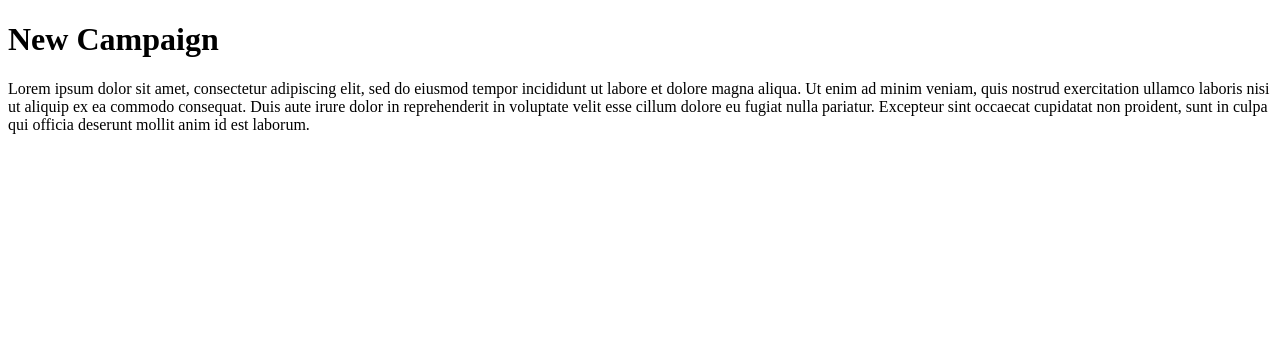
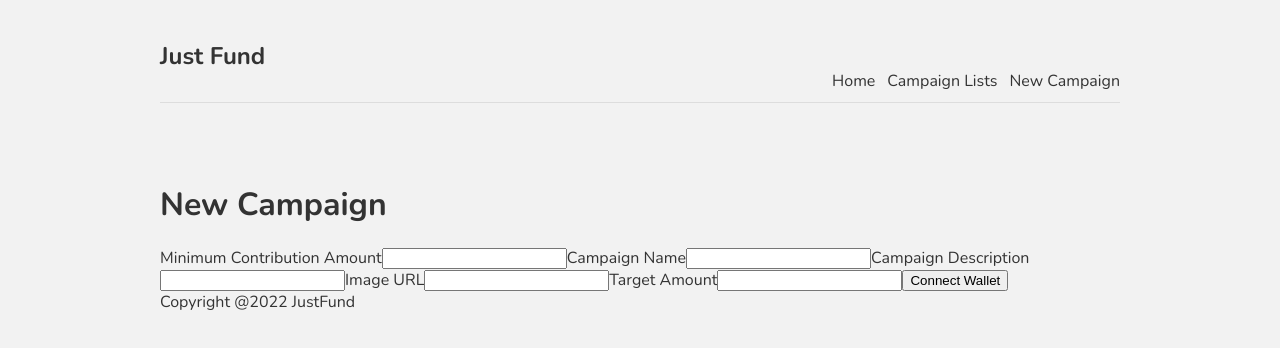
Before and after one commit to WomenWhoCode/wwblockchain_crowdfunding, a Next.js app: page /campaign/new in a window 1280 px wide. Shown: the top 348 px of the page. Built offline with nearby package versions, Linux system fonts and the light colour scheme; what @3rdweb/hooks would draw is missing.

Commit message:
dynamic navbar,footer,layout on pages

```diff
--- a/pages/_app.js
+++ b/pages/_app.js
@@ -1,5 +1,6 @@
+import Layout from "../comps/Layout";
+import "../styles/global.css";
 import { ThirdwebWeb3Provider } from "@3rdweb/hooks";
-
 import "regenerator-runtime/runtime";
 
 function MyApp({ Component, pageProps }) {
@@ -10,12 +11,14 @@ function MyApp({ Component, pageProps }) {
   };
 
   return (
-    <ThirdwebWeb3Provider
+    <Layout>
+      <ThirdwebWeb3Provider
       supportedChainIds={supportedChainIds}
       connectors={connectors}
     >
       <Component {...pageProps} />
-    </ThirdwebWeb3Provider>
+      </ThirdwebWeb3Provider>
+    </Layout>
   );
 }
 
--- a/pages/campaign/new.js
+++ b/pages/campaign/new.js
@@ -1,7 +1,34 @@
-const New = () => {
-    return (
-       <div><h1>New Campaign</h1><p>Lorem ipsum dolor sit amet, consectetur adipiscing elit, sed do eiusmod tempor incididunt ut labore et dolore magna aliqua. Ut enim ad minim veniam, quis nostrud exercitation ullamco laboris nisi ut aliquip ex ea commodo consequat. Duis aute irure dolor in reprehenderit in voluptate velit esse cillum dolore eu fugiat nulla pariatur. Excepteur sint occaecat cupidatat non proident, sunt in culpa qui officia deserunt mollit anim id est laborum.</p></div>
+import Navbar from '../../comps/Navbar';
+import Footer from '../../comps/Footer';
+
+const NewRequest = () => {
+   // Handles the submit event on form submit.
+  const handleSubmit = async (event) => {
+   // Stop the form from submitting and refreshing the page.
+  }
+  const NewCampaignForm = (
+      <form className="container" onSubmit={handleSubmit}>
+       <label htmlFor="minimum_contr_amt">Minimum Contribution Amount</label>
+       <input type="text" id="minimum_contr_amt" name="minimum_contr_amt" required />
+       <label htmlFor="campaign_name">Campaign Name</label>
+       <input type="text" id="campaign_name" name="campaign_name" required />
+      <label htmlFor="campaign_desc">Campaign Description</label>
+       <input type="textarea" id="campaign_desc" name="campaign_desc" required />
+       <label htmlFor="img_url">Image URL</label>
+       <input type="text" id="img_url" name="img_url" required />
+
+       <label htmlFor="target_amt">Target Amount</label>
+       <input type="text" id="target_amt" name="target_amt" required />
+       <button type="submit">Connect Wallet</button>
+     </form>
+ );
+   return (
+
+
+      <div><h1>New Campaign</h1>
+      {NewCampaignForm}
+     </div>
     );
    }
 
-   export default New;
+   export default NewRequest;
```
Also changed, not shown: pages/campaign.js (+8 -2 lines), pages/index.js (+2 -12 lines).
